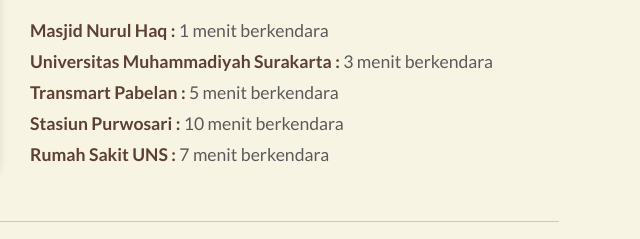
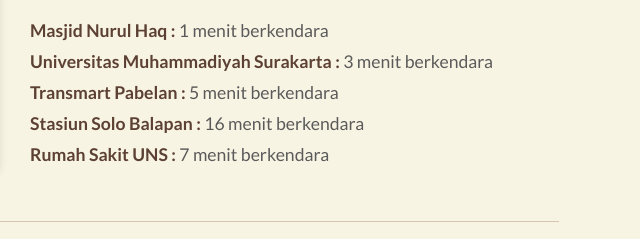
Before and after one commit to KostDeMocca/WebDeMocca, a plain HTML site: page index.html in a window 1280 px wide. Shown: the part 3190-3429 px from the top of the page, 625-1265 px from the left. Drawn offline with Linux system fonts and the light colour scheme.

Commit message:
Update index.html

```diff
--- a/index.html
+++ b/index.html
@@ -568,7 +568,7 @@
                         <li><strong>Masjid Nurul Haq :</strong> 1 menit berkendara</li>
                         <li><strong>Universitas Muhammadiyah Surakarta :</strong> 3 menit berkendara</li>
                         <li><strong>Transmart Pabelan :</strong> 5 menit berkendara</li>
-                        <li><strong>Stasiun Purwosari :</strong> 10 menit berkendara</li>
+                        <li><strong>Stasiun Solo Balapan :</strong> 16 menit berkendara</li>
                         <li><strong>Rumah Sakit UNS :</strong> 7 menit berkendara</li>
                     </ul>
                 </div>
```
